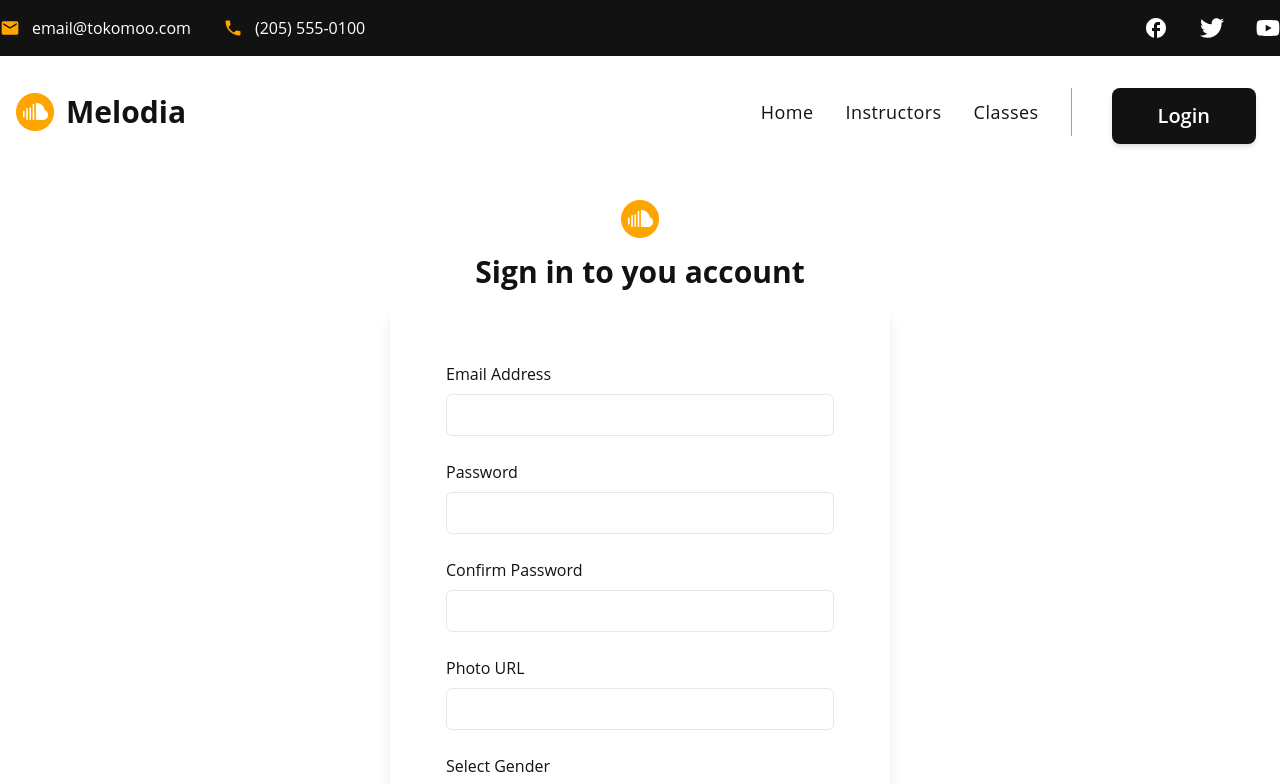
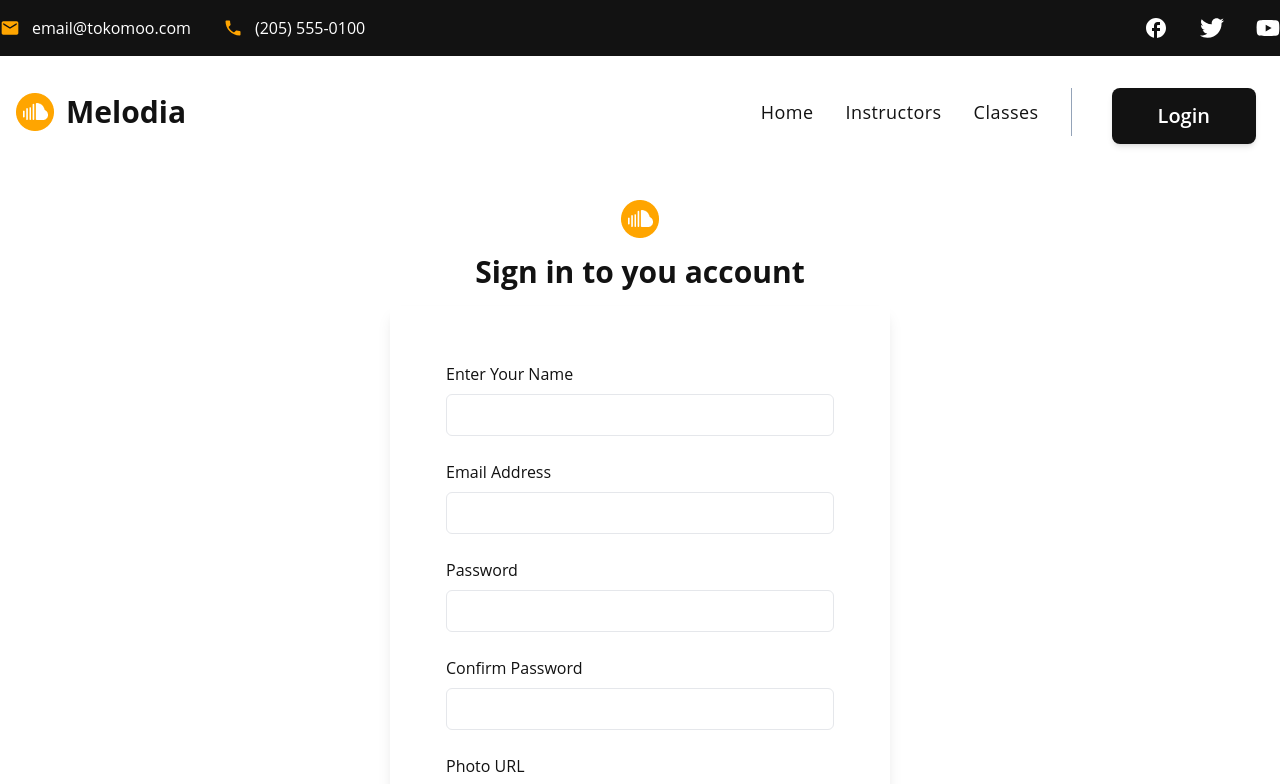
Before and after one commit to mahfuzurmunna/summer-camp-client, a React (Vite) app: page /register in a window 1280 px wide. Shown: the top 784 px of the page. Built offline with nearby package versions, Linux system fonts and the light colour scheme; no server answers.

Commit message:
user regsiter fetch done

```diff
--- a/package.json
+++ b/package.json
@@ -15,6 +15,7 @@
     "react": "^18.2.0",
     "react-countup": "^6.4.2",
     "react-dom": "^18.2.0",
+    "react-hook-form": "^7.44.3",
     "react-hot-toast": "^2.4.1",
     "react-icons": "^4.9.0",
     "react-responsive-carousel": "^3.2.23",
--- a/src/Component/Pages/Home/Banner.jsx
+++ b/src/Component/Pages/Home/Banner.jsx
@@ -5,7 +5,7 @@ import { Swiper, SwiperSlide } from "swiper/react";
 import { A11y, Autoplay, Navigation, Pagination, Scrollbar } from "swiper";
 import "swiper/css";
 import "react-responsive-carousel/lib/styles/carousel.min.css";
-import { Carousel } from "react-responsive-carousel";
+// import { Carousel } from "react-responsive-carousel";
 
 const Banner = () => {
   function Slide() {
--- a/src/Component/Pages/Login/Login.jsx
+++ b/src/Component/Pages/Login/Login.jsx
@@ -1,14 +1,52 @@
 // eslint-disable-next-line no-unused-vars
-import React, { useContext } from 'react';
+import React, { useContext } from "react";
 import logo from "../../../assets/logo.png";
-import { Link, useLocation, useNavigate } from 'react-router-dom';
-import { AuthContext } from '../../AuthProiver/Authprovider';
+import { Link, useLocation, useNavigate } from "react-router-dom";
+import { useForm } from "react-hook-form";
+import { AuthContext } from "../../AuthProiver/Authprovider";
+import toast, { Toaster } from "react-hot-toast";
 
 const Login = () => {
   const { loginUser, googleLogin } = useContext(AuthContext);
-    const location = useLocation();
-   const from = location.state?.from.pathname || "/";
+  const location = useLocation();
    let navigate = useNavigate();
+  const from = location.state?.from.pathname || "/";
+
+
+  //  react hook form starts
+  const {
+    register,
+    handleSubmit,
+    watch,
+    formState: { errors },
+  } = useForm();
+
+  console.log(watch("example"));
+
+  const onSubmit = (data) => {
+    console.log(data);
+    loginUser(data.email, data.password)
+      .then((result) => {
+        const loggedUser = result.user;
+        console.log(loggedUser);
+        toast.success("Login Successful", {
+          style: {
+            backgroundColor: "#FDC153",
+            border: "3px solid #ffffff",
+            borderRadius: "30px",
+            padding: "16px",
+            color: "#ffffff",
+            fontSize: "20px",
+          },
+          iconTheme: {
+            primary: "#232413",
+            secondary: "#FFFAEE",
+          },
+        });
+        return navigate(from,{replace: true} );
+      })
+      .catch((error) => console.log(error.message));
+  };
   //  google authentication
   const handleGoogleLogin = () => {
     googleLogin()
@@ -26,7 +64,8 @@ const Login = () => {
         <img src={logo} alt="" className="mb-4" />
         <h2 className="text-3xl mb-4 font-bold">Sign in to you account</h2>
         <div className="p-14 bg-white  shadow-lg rounded-md-xl w-[500px]">
-          <form action="">
+          {/* form starts */}
+          <form onSubmit={handleSubmit(onSubmit)} action="">
             <div className="mb-6">
               <label htmlFor="" className="block mb-2">
                 Email Address
@@ -34,7 +73,11 @@ const Login = () => {
               <input
                 type="email"
                 className="w-full border rounded-md p-2 outline-accent"
+                {...register("email", { required: true })}
               />
+              {errors.email && (
+                <span className="text-red-500"> This field is required</span>
+              )}
             </div>
             <div className="mb-6">
               <label htmlFor="" className="block mb-2">
@@ -43,7 +86,13 @@ const Login = () => {
               <input
                 type="password"
                 className="w-full border rounded-md p-2 outline-accent"
+                {...register("password", {
+                  required: true,
+                })}
               />
+              {errors.password?.type === "required" && (
+                <p className="text-red-500">Password is required</p>
+              )}
             </div>
             <div className="flex gap-3 items-center justify-between">
               <div className="flex gap-2">
@@ -65,13 +114,15 @@ const Login = () => {
             </p>
             <input
               type="submit"
+              value="Login"
               className="w-full py-3 bg-accent text-white font-medium rounded-md my-8 cursor-pointer text-lg hover:bg-primary transition duration-200 shadow-md"
             />
+            <Toaster />
             <div className="text-center text-para">
               <p>Or Continue With</p>
               <button
                 onClick={handleGoogleLogin}
-                className="w-full border-2 rounded-md py-3 flex items-center justify-center cursor-pointer my-6 gap-4 lg:text-xl"
+                className="w-full border-2 rounded-md py-3  font-semibold flex items-center justify-center cursor-pointer my-6 gap-4 lg:text-lg"
               >
                 <svg
                   width="24"
--- a/src/Component/Pages/Register/Register.jsx
+++ b/src/Component/Pages/Register/Register.jsx
@@ -1,12 +1,87 @@
 // eslint-disable-next-line no-unused-vars
-import React from 'react';
+import React from "react";
 import { useContext } from "react";
 import logo from "../../../assets/logo.png";
-import { Link } from "react-router-dom";
+import { Link, useNavigate } from "react-router-dom";
+import { useForm } from "react-hook-form";
 import { AuthContext } from "../../AuthProiver/Authprovider";
 
+import toast, { Toaster } from "react-hot-toast";
+
 const Register = () => {
-    const { registerUser  } = useContext(AuthContext);
+  const { registerUser, updateUserData, googleLogin } = useContext(AuthContext);
+  const navigate = useNavigate();
+
+  //  react hook form starts
+  const {
+    register,
+    handleSubmit,
+    reset,
+    watch,
+    formState: { errors },
+  } = useForm();
+  const password = watch("password");
+
+  // form submit function
+  const onSubmit = (data) => {
+    const { email, password } = data;
+    registerUser(email, password)
+      .then((result) => {
+        const loggedUser = result.user;
+        toast.success("Login Successful", {
+          style: {
+            backgroundColor: "#FDC153",
+            border: "3px solid #ffffff",
+            borderRadius: "30px",
+            padding: "16px",
+            color: "#ffffff",
+            fontSize: "20px",
+          },
+          iconTheme: {
+            primary: "#232413",
+            secondary: "#FFFAEE",
+          },
+        });
+
+        console.log(loggedUser, "this is lgged user");
+        updateUserData(data.name, data.photo)
+          .then(() => {
+            const saveUser = { name: data.name, email: data.email, photo:data.photo, role: 'student' };
+            console.log("user profile info updated");
+            fetch("http://localhost:5000/allusers" , {
+              method: "POST",
+              headers:{
+                'content-type' : 'application/json'
+              },
+              body: JSON.stringify(saveUser)
+            })
+              .then((res) => res.json())
+              .then((data) => {
+                if (data.insertedId) {
+                  reset();
+                  navigate("/");
+                }
+              });
+
+          })
+          .catch((error) => console.log(error.message));
+
+        console.log(loggedUser.displayName);
+      })
+      .catch((error) => console.log(error.message));
+  };
+
+  //  google authentication
+  const handleGoogleLogin = () => {
+    googleLogin()
+      .then((result) => {
+        const user = result.user;
+        console.log(user);
+
+        navigate("/");
+      })
+      .catch((error) => console.log(error.message));
+  };
 
   return (
     <div className=" px-4 py-8 mx-auto sm:max-w-xl md:max-w-full lg:max-w-screen-xl md:px-16 lg:px-8 lg:py-8">
@@ -14,15 +89,39 @@ const Register = () => {
         <img src={logo} alt="" className="mb-4" />
         <h2 className="text-3xl mb-4 font-bold">Sign in to you account</h2>
         <div className="p-14 bg-white  shadow-lg rounded-md-xl w-[500px]">
-          <form action="">
+          {/* form starts */}
+          <form onSubmit={handleSubmit(onSubmit)} action="">
+            <div className="mb-6">
+              <label htmlFor="" className="block mb-2">
+                Enter Your Name
+              </label>
+              <input
+                type="text"
+                {...register("name", { required: true })}
+                className="w-full border rounded-md p-2 outline-accent"
+              />
+              {errors.name && (
+                <span className="text-red-500 text-sm">
+                  {" "}
+                  This field is required
+                </span>
+              )}
+            </div>
             <div className="mb-6">
               <label htmlFor="" className="block mb-2">
                 Email Address
               </label>
               <input
                 type="email"
+                {...register("email", { required: true })}
                 className="w-full border rounded-md p-2 outline-accent"
               />
+              {errors.email && (
+                <span className="text-red-500 text-sm">
+                  {" "}
+                  This field is required
+                </span>
+              )}
             </div>
             <div className="mb-6">
               <label htmlFor="" className="block mb-2">
@@ -30,8 +129,22 @@ const Register = () => {
               </label>
               <input
                 type="password"
+                {...register("password", {
+                  required: true,
+                  pattern: /^(?=.*[A-Za-z])(?=.*\d)[A-Za-z\d]{8,}$/,
+                })}
                 className="w-full border rounded-md p-2 outline-accent"
               />
+              {errors.password?.type === "required" && (
+                <p className="text-red-500 text-sm">Password is required</p>
+              )}
+
+              {errors.password?.type === "pattern" && (
+                <p className="text-red-500 text-sm">
+                  Password needs minimum eight characters, at least one capital
+                  letter and one number
+                </p>
+              )}
             </div>
             <div className="mb-6">
               <label htmlFor="" className="block mb-2">
@@ -40,7 +153,17 @@ const Register = () => {
               <input
                 type="password"
                 className="w-full border rounded-md p-2 outline-accent"
+                {...register("confirmPassword", {
+                  validate: (value) =>
+                    value === password || "Passwords do not match",
+                })}
               />
+              {errors.confirmPassword && (
+                <span className="text-red-500 text-sm">
+                  {" "}
+                  Password didnt match
+                </span>
+              )}
             </div>
             <div className="mb-6">
               <label htmlFor="" className="block mb-2">
@@ -49,7 +172,11 @@ const Register = () => {
               <input
                 type="text"
                 className="w-full border rounded-md p-2 outline-accent"
+                {...register("photo", { required: true })}
               />
+              {errors.photo && (
+                <span className="text-red-500"> Photo URL is required</span>
+              )}
             </div>
             <div className="mb-6">
               <label htmlFor="" className="block mb-2">
@@ -60,10 +187,10 @@ const Register = () => {
                 className="w-full select select-bordered rounded-md p-2 outline-accent"
                 name=""
                 id=""
-                defaultValue='Select Gender'
-
+                defaultValue="Select Gender"
+                {...register("gender")}
               >
-                <option value="Select Gender"  disabled>
+                <option value="Select Gender" disabled>
                   {" "}
                   Select Gender
                 </option>
@@ -75,7 +202,7 @@ const Register = () => {
             <p className="text-para text-center mt-6">
               Already have an account?
               <Link
-                to="/register"
+                to="/login"
                 className="text-lg underline text-Primary font-bold"
               >
                 <> </> Login
@@ -86,10 +213,11 @@ const Register = () => {
               value="Register"
               className="w-full py-3 bg-accent text-white font-medium rounded-md my-8 cursor-pointer text-lg hover:bg-primary transition duration-200 shadow-md"
             />
+            <Toaster />
             <div className="text-center text-para">
               <p>Or Continue With</p>
               <button
-                // onClick={handleGoogleLogin}
+                onClick={handleGoogleLogin}
                 className="w-full border-2 rounded-md py-3 flex items-center justify-center cursor-pointer my-6 gap-4 lg:text-xl"
               >
                 <svg
--- a/src/Component/Routes/Privateroute.jsx
+++ b/src/Component/Routes/Privateroute.jsx
@@ -1,11 +1,12 @@
 import { useContext } from "react";
-import { AuthContext } from "../AuthProvider/Authprovider";
+
 import { Navigate, useLocation } from "react-router-dom";
 import Loading from "../Pages/Loading/Loading";
+import { AuthContext } from "../AuthProiver/Authprovider";
 
 // eslint-disable-next-line react/prop-types
 const Privateroute = ({ children }) => {
-  const { user, loading } = useContext(AuthContext);
+  const { user, loading } = useContext(AuthContext)
   const location = useLocation();
 
   {
```
Also changed, not shown: src/Component/AuthProiver/Authprovider.jsx (+12 -0 lines), src/Component/Routes/Routes.jsx (+11 -6 lines), src/Component/Shared/Header/Header.jsx (+17 -13 lines), 1 other file (tests, documents, lock files or other folders).
